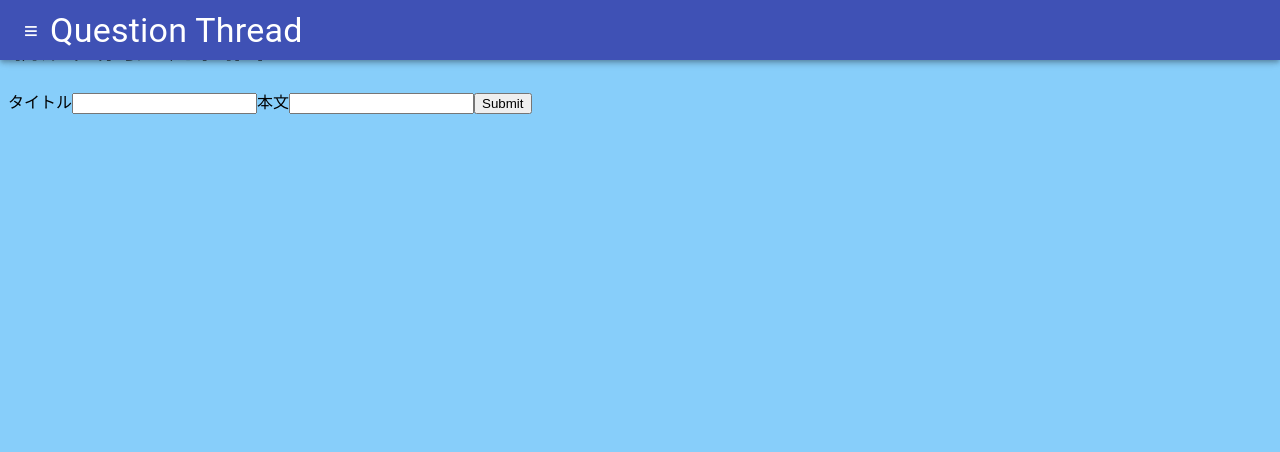
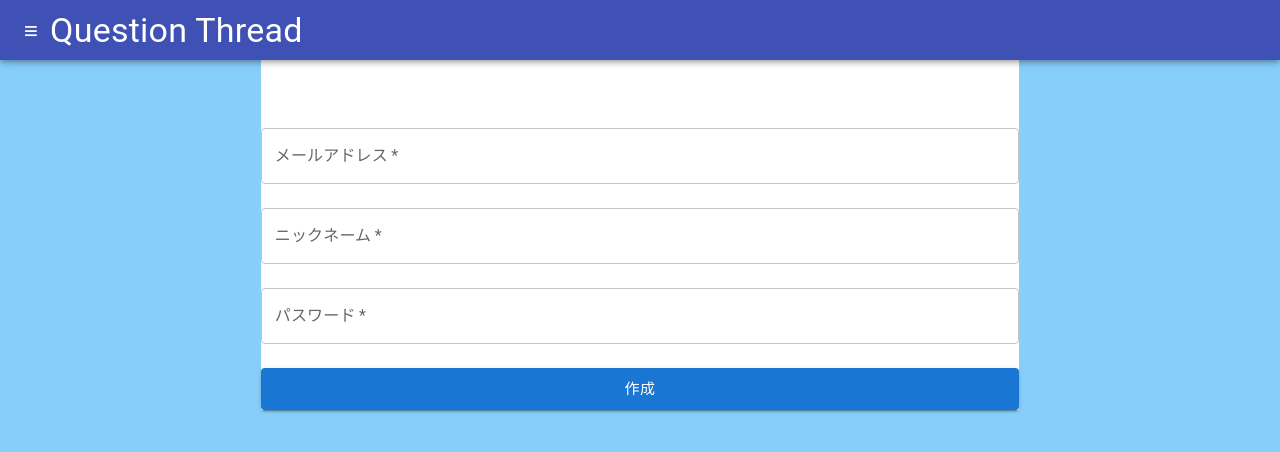
Before and after one commit to shunsuke-kawata/Question_thread, a React (Create React App) app in the folder frontend/frontend/react-sample/: page /newQuestion in a window 1280 px wide. Shown: the top 452 px of the page. Built offline with nearby package versions, Linux system fonts and the light colour scheme.

Commit message:
update サインインページの作成

```diff
--- a/frontend/frontend/react-sample/src/App.js
+++ b/frontend/frontend/react-sample/src/App.js
@@ -3,6 +3,7 @@ import "./css/App.css";
 import Home from "./Pages/Home";
 import { BrowserRouter, Route, Routes } from "react-router-dom";
 import NewQuestion from "./Pages/NewQuestion";
+import Signin from "./Pages/Signin";
 
 function App() {
   //アプリコンテスト用に質問掲示板を作成する
@@ -11,6 +12,7 @@ function App() {
       <Routes>
         <Route path={`/`} element={<Home />} />
         <Route path={`/newQuestion/`} element={<NewQuestion />} />
+        <Route path={`/signIn/`} element={<Signin />} />
       </Routes>
     </BrowserRouter>
   );
--- a/frontend/frontend/react-sample/src/Components/QuestionForm.jsx
+++ b/frontend/frontend/react-sample/src/Components/QuestionForm.jsx
@@ -1,6 +1,6 @@
 import { useForm } from "react-hook-form";
-import { Grid } from "@material-ui/core";
-import TextField from "@material-ui/core/TextField";
+import { TextField, Stack, Button } from "@mui/material";
+import "../css/QuestionForm.css";
 
 const QuestionForm = () => {
   //データを登録するためのフックステート
@@ -8,14 +8,31 @@ const QuestionForm = () => {
   const onSubmit = (data) => console.log(data);
   return (
     <>
-      <h1>新規質問追加画面</h1>
-      <form onSubmit={handleSubmit(onSubmit)}>
-        <label>タイトル</label>
-        <input {...register("title")} />
-        <label>本文</label>
-        <input {...register("body")} />
-        <input type="submit" />
-      </form>
+      <div id="questionform">
+        <Stack spacing={3}>
+          <TextField
+            required
+            label="メールアドレス"
+            type="email"
+            {...register("email")}
+          />
+          <TextField required label="ニックネーム" {...register("name")} />
+          <TextField
+            required
+            label="パスワード"
+            type="password"
+            {...register("password")}
+          />
+          <Button
+            color="primary"
+            variant="contained"
+            size="large"
+            onClick={handleSubmit(onSubmit)}
+          >
+            作成
+          </Button>
+        </Stack>
+      </div>
     </>
   );
 };
--- a/frontend/frontend/react-sample/src/Pages/Signin.js
+++ b/frontend/frontend/react-sample/src/Pages/Signin.js
@@ -0,0 +1,41 @@
+import { useForm } from "react-hook-form";
+import "../css/Signin.css";
+import { TextField, Stack, Button } from "@mui/material";
+
+const Signin = () => {
+  //データを登録するためのフックステート
+  const { register, handleSubmit } = useForm();
+  const onSubmit = (data) => console.log(data);
+  return (
+    <>
+      <div id="signin">
+        <Stack spacing={3}>
+          <h2>サインインページ</h2>
+          <TextField
+            required
+            label="メールアドレス"
+            type="email"
+            {...register("email")}
+          />
+          <TextField required label="ニックネーム" {...register("name")} />
+          <TextField
+            required
+            label="パスワード"
+            type="password"
+            {...register("password")}
+          />
+          <Button
+            color="primary"
+            variant="contained"
+            size="large"
+            onClick={handleSubmit(onSubmit)}
+          >
+            作成
+          </Button>
+        </Stack>
+      </div>
+    </>
+  );
+};
+
+export default Signin;
--- a/frontend/frontend/react-sample/src/css/App.css
+++ b/frontend/frontend/react-sample/src/css/App.css
@@ -1,4 +1,3 @@
 body{
     background-color: #87cefa;
-
 }
--- /dev/null
+++ b/frontend/frontend/react-sample/src/css/QuestionForm.css
@@ -0,0 +1,7 @@
+#questionform{
+    padding-top: 120px;
+    margin-left: auto;
+    margin-right: auto;
+    width: 60%;
+    background-color: white;
+}
--- /dev/null
+++ b/frontend/frontend/react-sample/src/css/Signin.css
@@ -0,0 +1,7 @@
+#signin{
+    margin-top: 120px;
+    margin-left: auto;
+    margin-right: auto;
+    width: 60%;
+    background-color: white;
+}
```
